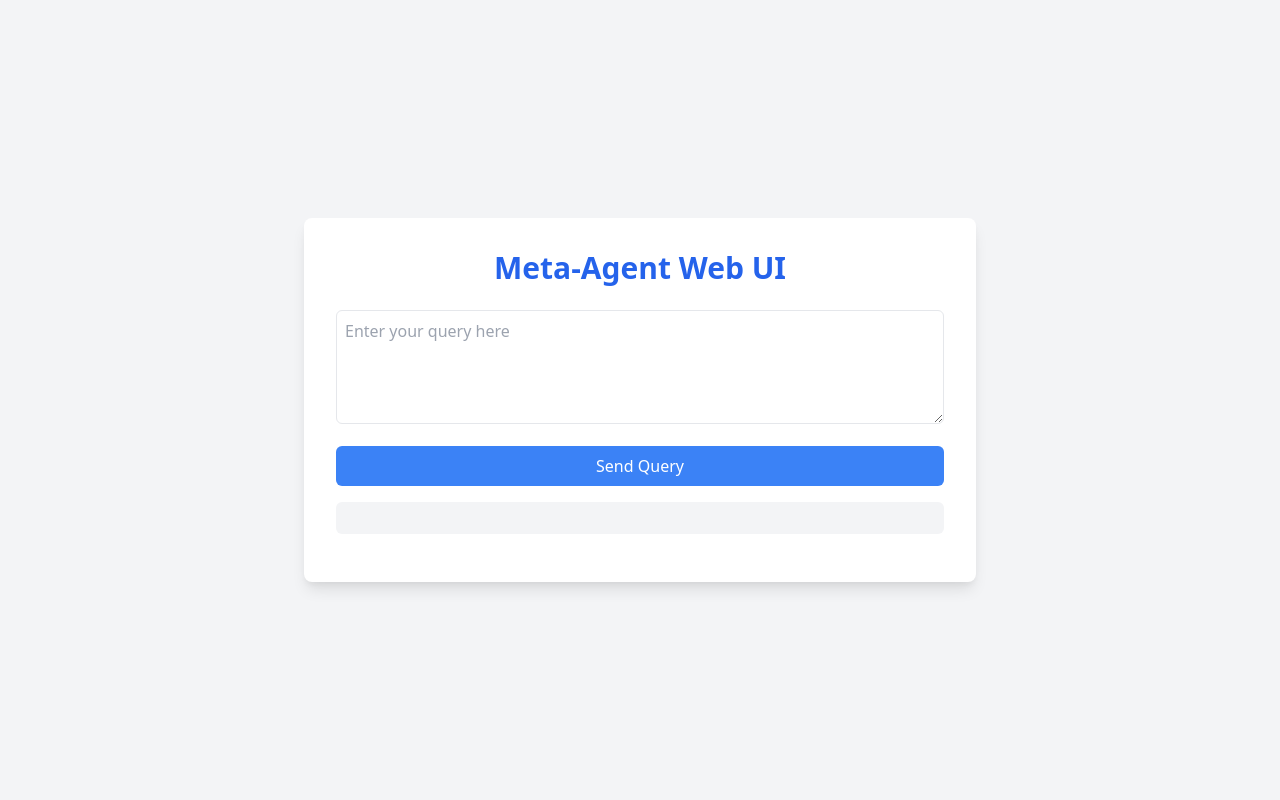
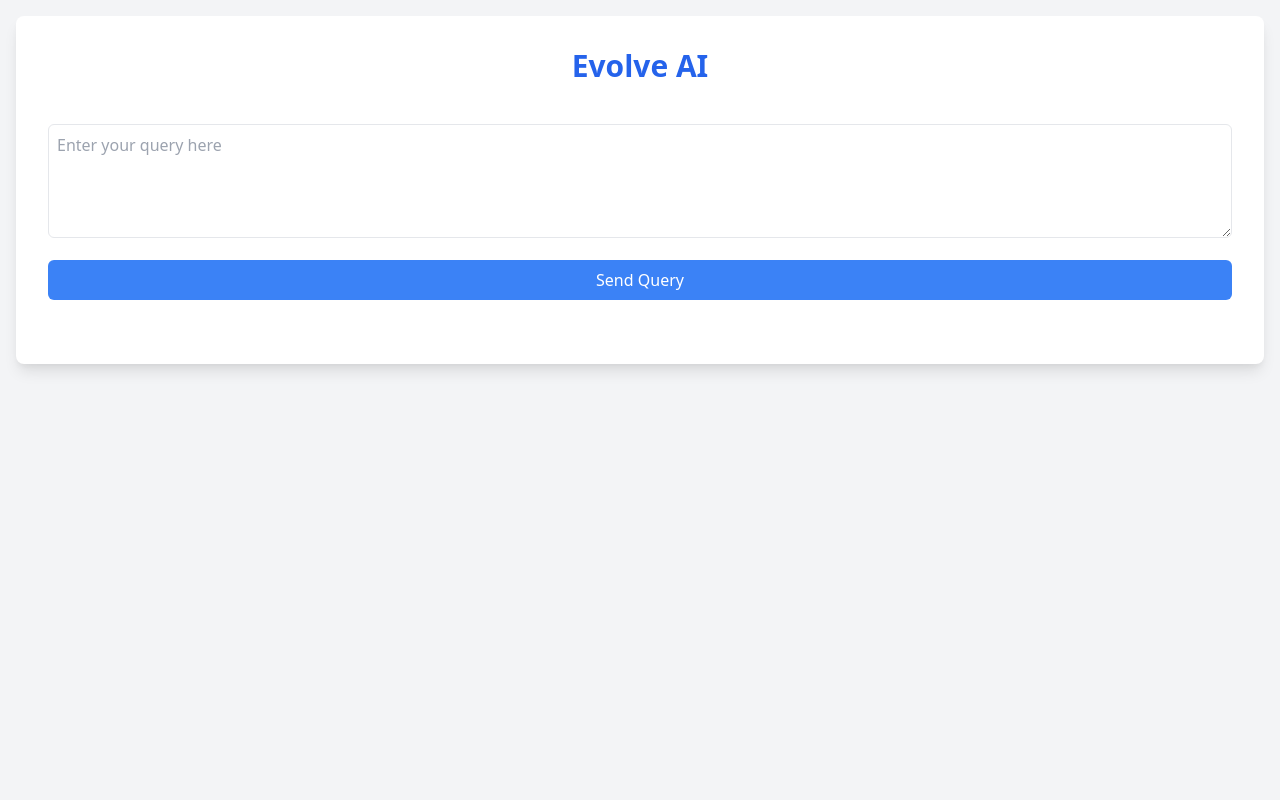
Before and after one commit to RobinVivant/EvolveAI, a Flask app: page / in a window 1280 px wide. Run offline with Flask 2, Linux system fonts and the light colour scheme.

Commit message:
The UI has been renamed to "Evolve AI", the layout has been updated to take advantage of the full width of the page, and a chat history feature has been implemented to log previous queries and responses.

```diff
--- a/web_ui/templates/index.html
+++ b/web_ui/templates/index.html
@@ -3,14 +3,15 @@
 <head>
     <meta charset="UTF-8">
     <meta name="viewport" content="width=device-width, initial-scale=1.0">
-    <title>Meta-Agent Web UI</title>
+    <title>Evolve AI</title>
     <script src="https://cdn.jsdelivr.net/npm/axios/dist/axios.min.js"></script>
     <link href="https://cdn.jsdelivr.net/npm/tailwindcss@2.2.19/dist/tailwind.min.css" rel="stylesheet">
     <script src="https://cdn.jsdelivr.net/npm/marked/marked.min.js"></script>
 </head>
-<body class="bg-gray-100 min-h-screen flex flex-col items-center justify-center p-4">
-<div class="bg-white rounded-lg shadow-lg p-8 w-full max-w-2xl">
-    <h1 class="text-3xl font-bold mb-6 text-center text-blue-600">Meta-Agent Web UI</h1>
+<body class="bg-gray-100 min-h-screen flex flex-col p-4">
+<div class="bg-white rounded-lg shadow-lg p-8 w-full">
+    <h1 class="text-3xl font-bold mb-6 text-center text-blue-600">Evolve AI</h1>
+    <div id="chat-history" class="mb-4 overflow-auto max-h-96"></div>
     <textarea id="query" rows="4"
               class="w-full p-2 border rounded-md mb-4 focus:outline-none focus:ring-2 focus:ring-blue-500"
               placeholder="Enter your query here"></textarea>
@@ -22,7 +23,6 @@
         <div class="animate-spin rounded-full h-8 w-8 border-b-2 border-blue-500 mx-auto"></div>
         <p class="mt-2 text-gray-600">Processing your query...</p>
     </div>
-    <div id="response" class="bg-gray-100 p-4 rounded-md overflow-auto max-h-96 whitespace-pre-wrap"></div>
     <div id="stats" class="mt-4 text-sm text-gray-600"></div>
 </div>
 
@@ -30,21 +30,21 @@
   function sendQuery() {
     const query = document.getElementById('query').value;
     const loadingElement = document.getElementById('loading');
-    const responseElement = document.getElementById('response');
+    const chatHistoryElement = document.getElementById('chat-history');
 
     loadingElement.classList.remove('hidden');
-    responseElement.innerHTML = '';
 
     axios.post('/query', {query: query})
       .then(function (response) {
         const formattedResponse = formatResponse(response.data.response);
-        responseElement.innerHTML = `<pre class="text-sm">${formattedResponse}</pre>`;
+        addToChatHistory(query, formattedResponse);
       })
       .catch(function (error) {
-        responseElement.innerHTML = `<pre class="text-sm text-red-500">Error: ${error.response.data.error}</pre>`;
+        addToChatHistory(query, `<pre class="text-sm text-red-500">Error: ${error.response.data.error}</pre>`);
       })
       .finally(function () {
         loadingElement.classList.add('hidden');
+        document.getElementById('query').value = '';
       });
   }
 
@@ -61,6 +61,21 @@
     } else {
       return marked.parse(response);
     }
+  }
+
+  function addToChatHistory(query, response) {
+    const chatHistoryElement = document.getElementById('chat-history');
+    const queryElement = document.createElement('div');
+    queryElement.className = 'mb-4 p-2 bg-blue-100 rounded-md';
+    queryElement.innerHTML = `<strong>You:</strong> ${query}`;
+
+    const responseElement = document.createElement('div');
+    responseElement.className = 'mb-4 p-2 bg-gray-100 rounded-md';
+    responseElement.innerHTML = `<strong>Evolve AI:</strong> ${response}`;
+
+    chatHistoryElement.appendChild(queryElement);
+    chatHistoryElement.appendChild(responseElement);
+    chatHistoryElement.scrollTop = chatHistoryElement.scrollHeight;
   }
 
   function syntaxHighlight(json) {
```
